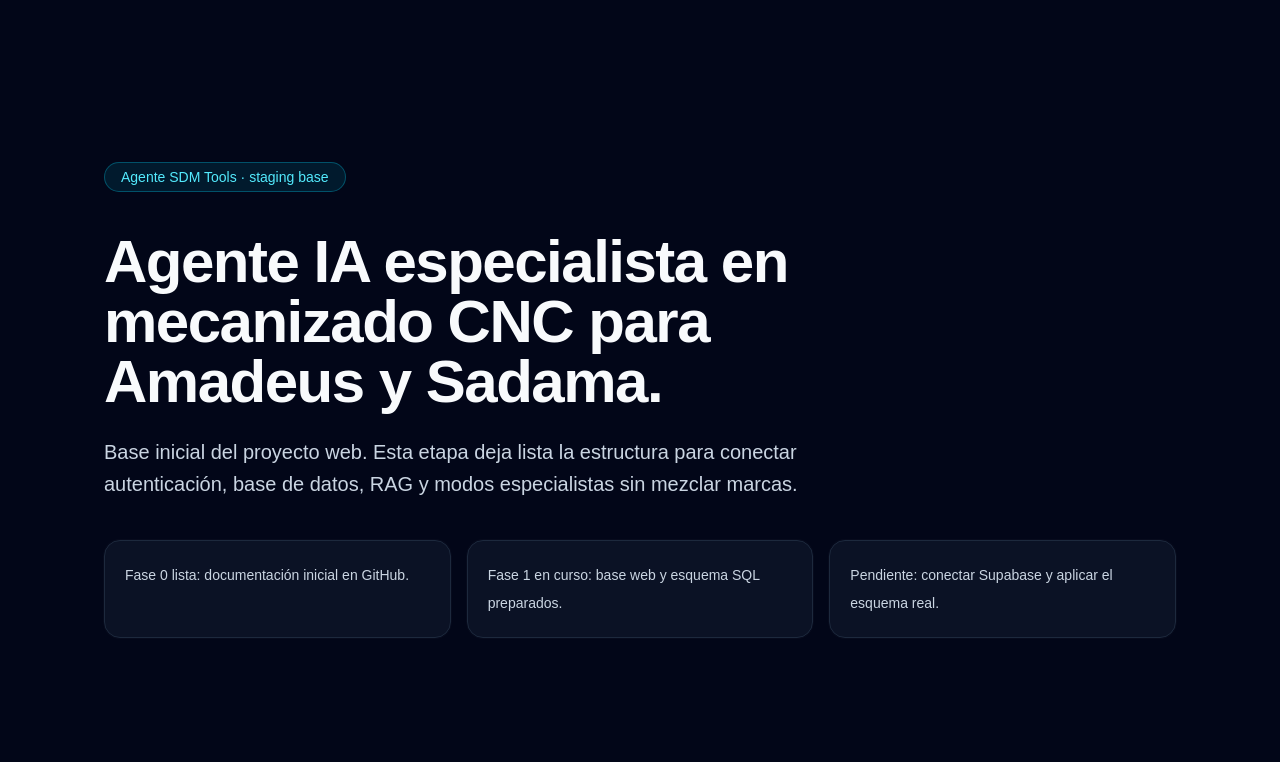
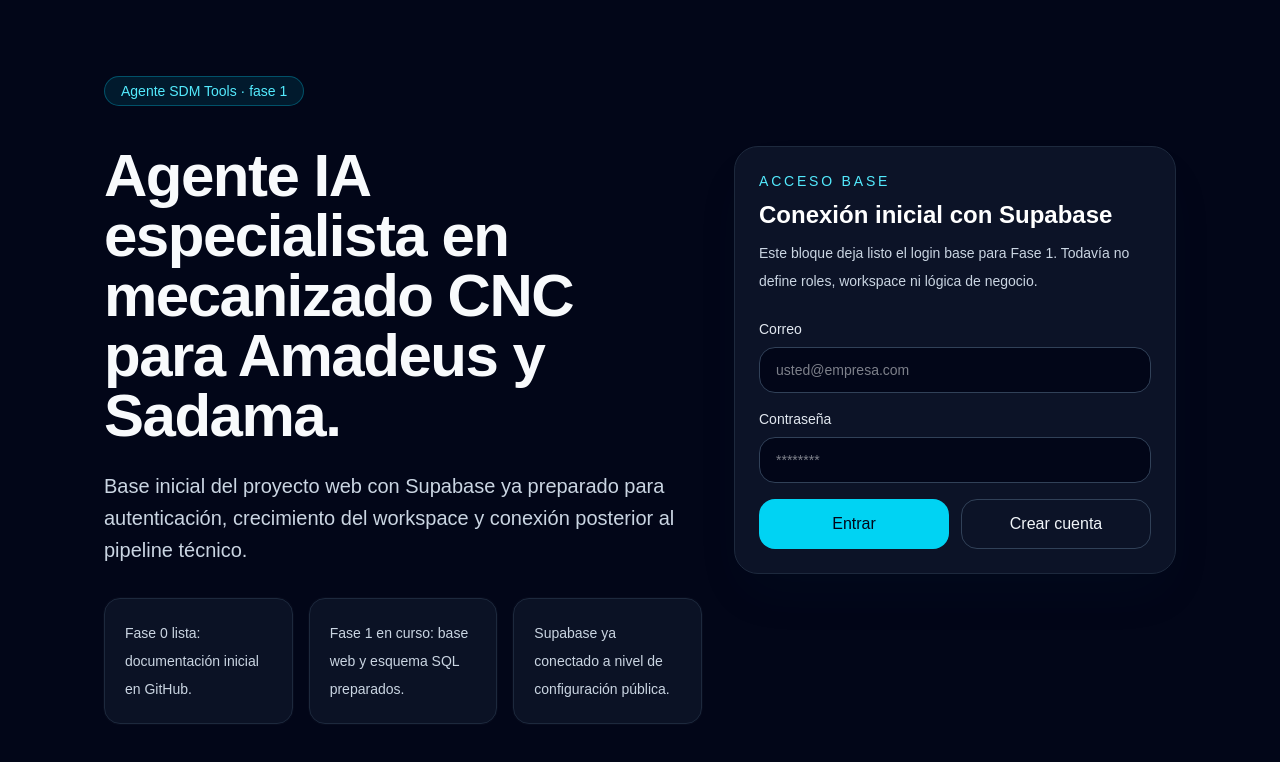
Before and after one commit to davidsanchez1079-coder/agente-sdm-tools, a Next.js app: page / in a window 1280 px wide. Shown: the top 762 px of the page. Built offline with nearby package versions, Linux system fonts and the light colour scheme; no server answers.

Commit message:
feat: add supabase auth starter flow

```diff
--- a/src/app/page.tsx
+++ b/src/app/page.tsx
@@ -1,7 +1,9 @@
+import { AuthShell } from "@/components/auth/auth-shell";
+
 const fases = [
   "Fase 0 lista: documentación inicial en GitHub.",
   "Fase 1 en curso: base web y esquema SQL preparados.",
-  "Pendiente: conectar Supabase y aplicar el esquema real.",
+  "Supabase ya conectado a nivel de configuración pública.",
 ];
 
 export default function Home() {
@@ -9,16 +11,18 @@ export default function Home() {
     <main className="min-h-screen bg-slate-950 text-slate-50">
       <section className="mx-auto flex min-h-screen w-full max-w-6xl flex-col justify-center gap-10 px-6 py-16 md:px-10">
         <div className="inline-flex w-fit rounded-full border border-cyan-400/30 bg-cyan-400/10 px-4 py-1 text-sm font-medium text-cyan-300">
-          Agente SDM Tools · staging base
+          Agente SDM Tools · fase 1
         </div>
 
+        <div className="grid gap-8 lg:grid-cols-[1.15fr_0.85fr] lg:items-start">
+          <div className="space-y-8">
             <div className="max-w-3xl space-y-6">
               <h1 className="text-4xl font-semibold tracking-tight md:text-6xl">
                 Agente IA especialista en mecanizado CNC para Amadeus y Sadama.
               </h1>
               <p className="text-lg leading-8 text-slate-300 md:text-xl">
-            Base inicial del proyecto web. Esta etapa deja lista la estructura para conectar
-            autenticación, base de datos, RAG y modos especialistas sin mezclar marcas.
+                Base inicial del proyecto web con Supabase ya preparado para autenticación,
+                crecimiento del workspace y conexión posterior al pipeline técnico.
               </p>
             </div>
 
@@ -32,6 +36,10 @@ export default function Home() {
                 </article>
               ))}
             </div>
+          </div>
+
+          <AuthShell />
+        </div>
       </section>
     </main>
   );
--- /dev/null
+++ b/src/components/auth/auth-shell.tsx
@@ -0,0 +1,121 @@
+"use client";
+
+import { useMemo, useState } from "react";
+import { getSupabaseBrowserClient } from "@/lib/supabase/client";
+import { getClientEnv } from "@/lib/env";
+
+export function AuthShell() {
+  const env = getClientEnv();
+  const isConfigured = Boolean(
+    env.NEXT_PUBLIC_SUPABASE_URL && env.NEXT_PUBLIC_SUPABASE_ANON_KEY,
+  );
+  const supabase = useMemo(
+    () => (isConfigured ? getSupabaseBrowserClient() : null),
+    [isConfigured],
+  );
+  const [email, setEmail] = useState("");
+  const [password, setPassword] = useState("");
+  const [message, setMessage] = useState<string | null>(null);
+  const [loading, setLoading] = useState<"signin" | "signup" | null>(null);
+
+  async function handleAuth(mode: "signin" | "signup") {
+    if (!supabase) {
+      setMessage("Faltan variables públicas de Supabase en el entorno.");
+      return;
+    }
+
+    setLoading(mode);
+    setMessage(null);
+
+    const response =
+      mode === "signup"
+        ? await supabase.auth.signUp({ email, password })
+        : await supabase.auth.signInWithPassword({ email, password });
+
+    if (response.error) {
+      setMessage(response.error.message);
+      setLoading(null);
+      return;
+    }
+
+    setMessage(
+      mode === "signup"
+        ? "Cuenta creada. Revise su correo si Supabase pide confirmación."
+        : "Sesión iniciada correctamente.",
+    );
+    setLoading(null);
+  }
+
+  return (
+    <section className="grid gap-6 rounded-3xl border border-slate-800 bg-slate-900/80 p-6 shadow-2xl shadow-cyan-950/10">
+      <div className="space-y-2">
+        <p className="text-sm font-medium uppercase tracking-[0.2em] text-cyan-300">
+          Acceso base
+        </p>
+        <h2 className="text-2xl font-semibold text-white">Conexión inicial con Supabase</h2>
+        <p className="text-sm leading-7 text-slate-300">
+          Este bloque deja listo el login base para Fase 1. Todavía no define roles,
+          workspace ni lógica de negocio.
+        </p>
+      </div>
+
+      <form
+        className="grid gap-4"
+        onSubmit={(event) => {
+          event.preventDefault();
+          void handleAuth("signin");
+        }}
+      >
+        <label className="grid gap-2 text-sm text-slate-200">
+          Correo
+          <input
+            className="rounded-2xl border border-slate-700 bg-slate-950 px-4 py-3 text-slate-50 outline-none transition focus:border-cyan-400"
+            type="email"
+            value={email}
+            onChange={(event) => setEmail(event.target.value)}
+            placeholder="usted@empresa.com"
+            required
+          />
+        </label>
+
+        <label className="grid gap-2 text-sm text-slate-200">
+          Contraseña
+          <input
+            className="rounded-2xl border border-slate-700 bg-slate-950 px-4 py-3 text-slate-50 outline-none transition focus:border-cyan-400"
+            type="password"
+            value={password}
+            onChange={(event) => setPassword(event.target.value)}
+            placeholder="********"
+            required
+            minLength={8}
+          />
+        </label>
+
+        <div className="grid gap-3 sm:grid-cols-2">
+          <button
+            className="rounded-2xl bg-cyan-400 px-4 py-3 font-medium text-slate-950 transition hover:bg-cyan-300 disabled:cursor-not-allowed disabled:opacity-60"
+            type="submit"
+            disabled={loading !== null}
+          >
+            {loading === "signin" ? "Procesando..." : "Entrar"}
+          </button>
+
+          <button
+            className="rounded-2xl border border-slate-700 px-4 py-3 font-medium text-slate-100 transition hover:border-cyan-400 hover:text-cyan-300 disabled:cursor-not-allowed disabled:opacity-60"
+            type="button"
+            onClick={() => void handleAuth("signup")}
+            disabled={loading !== null}
+          >
+            {loading === "signup" ? "Procesando..." : "Crear cuenta"}
+          </button>
+        </div>
+      </form>
+
+      {message ? (
+        <div className="rounded-2xl border border-slate-800 bg-slate-950/80 px-4 py-3 text-sm text-slate-300">
+          {message}
+        </div>
+      ) : null}
+    </section>
+  );
+}
```
Also changed, not shown: 2 other files (tests, documents, lock files or other folders). Lines whose indentation alone changed are shown as unchanged.
